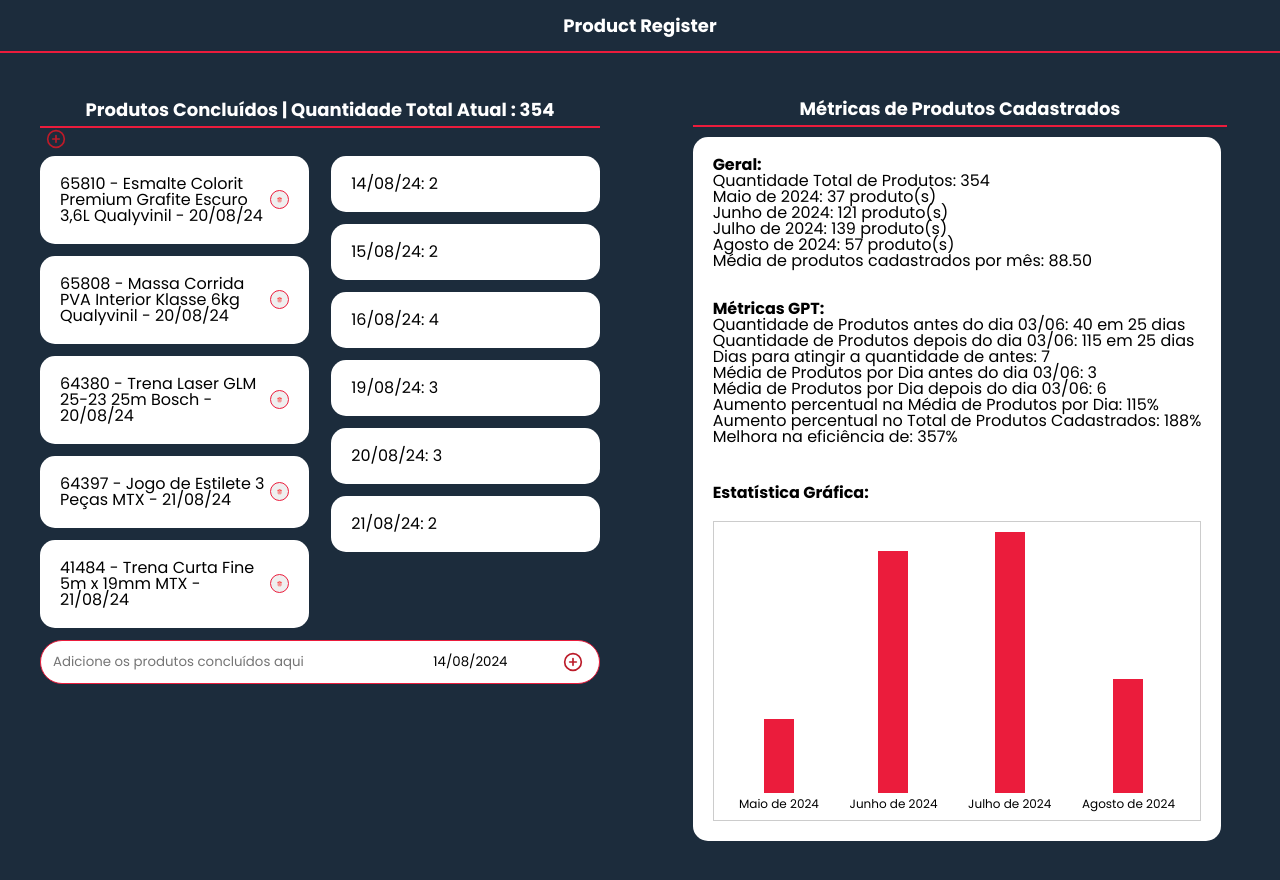
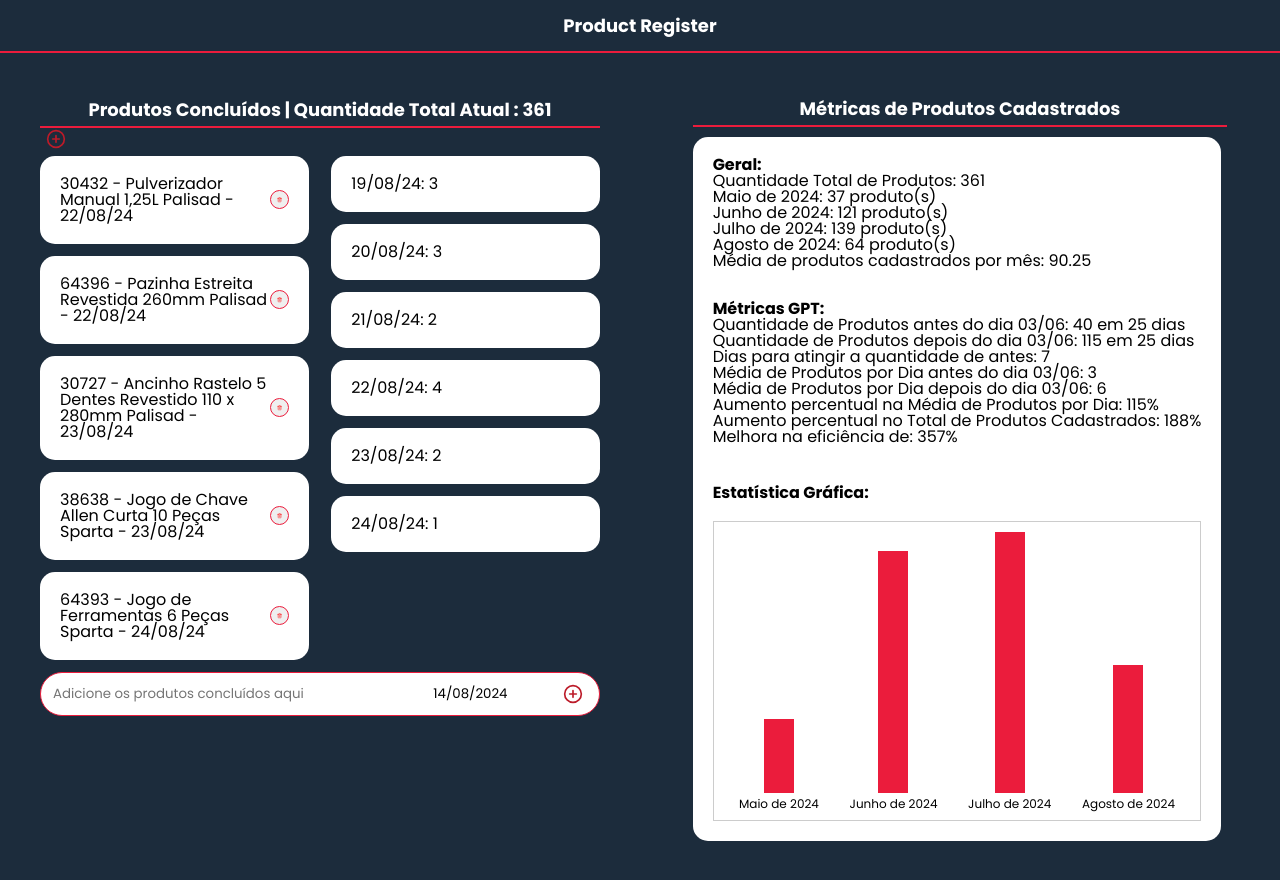
Before and after one commit to victoramattosc/productRegister, a React (Create React App) app: page / in a window 1280 px wide. Shown: the top 880 px of the page. Built offline with nearby package versions, Linux system fonts and the light colour scheme; a web font is replaced by a local one.

Commit message:
update 24/08

```diff
--- a/src/pages/Data/data.js
+++ b/src/pages/Data/data.js
@@ -353,4 +353,11 @@ export const data = [
     { produto: '64380 - Trena Laser GLM 25-23 25m Bosch', data: '2024-08-20' },
     { produto: '64397 - Jogo de Estilete 3 Peças MTX', data: '2024-08-21' },
     { produto: '41484 - Trena Curta Fine 5m x 19mm MTX', data: '2024-08-21' },
+    { produto: '38927 - Bolsa para Ferramentas em Lona 18 Bolsos MTX', data: '2024-08-22' },
+    { produto: '64395 - Kit para Churrasco 5 Peças Palisad', data: '2024-08-22' },
+    { produto: '30432 - Pulverizador Manual 1,25L Palisad', data: '2024-08-22' },
+    { produto: '64396 - Pazinha Estreita Revestida 260mm Palisad', data: '2024-08-22' },
+    { produto: '30727 - Ancinho Rastelo 5 Dentes Revestido 110 x 280mm Palisad', data: '2024-08-23' },
+    { produto: '38638 - Jogo de Chave Allen Curta 10 Peças Sparta', data: '2024-08-23' },
+    { produto: '64393 - Jogo de Ferramentas 6 Peças Sparta', data: '2024-08-24' },
 ];
```
